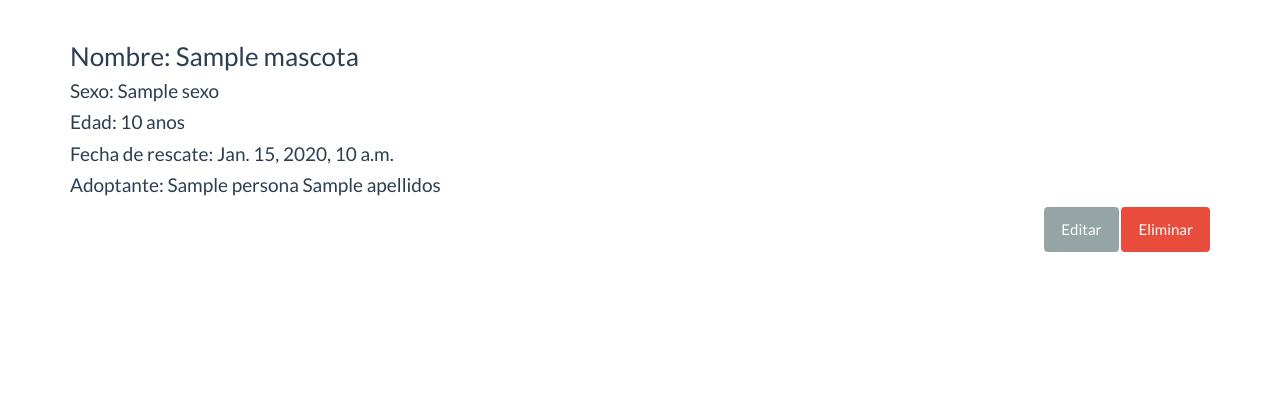
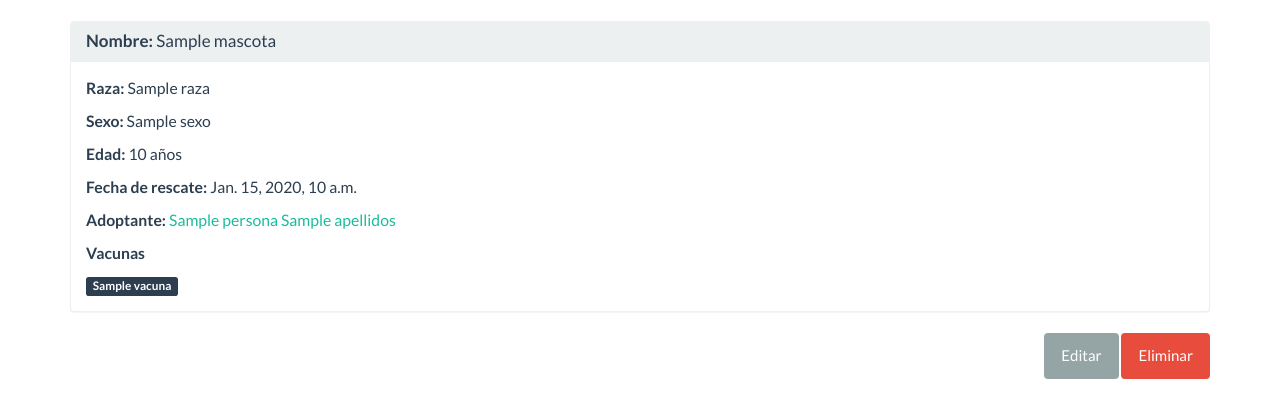
Before and after one commit to Emanuel971022/PlatformMascotas, a Django app: template templates/mascota/mascota_detail.html in a window 1280 px wide. Shown: the part 60-478 px from the top of the page. Run offline with Django 3.2, Linux system fonts and the light colour scheme; the template is opened without the code that fills it: most values are stand-ins (such as "Sample title", 1, 10 or a date in 2020); some libraries are stand-ins or nearby versions.

Commit message:
Ver detalles
Agregada la opción para ver detalles de las mascotas para cada vacuna o las mascotas para cada dueño

```diff
--- a/static/css/style.css
+++ b/static/css/style.css
@@ -9,3 +9,25 @@
 #save {
     margin-bottom: 20px;
 }
+
+.link-label {
+    color: #FFFFFF;
+    font-size: 105%;
+}
+
+.link-label:hover {
+    text-decoration: none;
+    color: #FFFFFF;
+}
+
+p {
+    font-size: 105%;
+}
+
+.link-p:hover {
+    text-decoration: none;
+}
+
+#vacunaAling {
+    vertical-align: center;
+}
--- a/templates/mascota/mascota_detail.html
+++ b/templates/mascota/mascota_detail.html
@@ -9,11 +9,29 @@
 {% block title %} Raza {{mascota.nombre}} {% endblock %}
 
 {% block content %}
-<h3>Nombre: {{mascota.nombre}}</h3>
-<h4>Sexo: {{mascota.sexo}}</h4>
-<h4>Edad: {{mascota.edad_aproximada}} anos</h4>
-<h4>Fecha de rescate: {{mascota.fecha_rescate}}</h4>
-<h4>Adoptante: {{mascota.persona.nombre}} {{mascota.persona.apellidos}}</h4>
+
+
+<div class="panel panel-default">
+    <div class="panel-heading">
+        <h3 class="panel-title"><strong>Nombre:</strong> {{mascota.nombre}}</h3>
+    </div>
+    <div class="panel-body">
+        <p><strong>Raza:</strong> {{mascota.raza.nombre}}</p>
+        <p><strong>Sexo:</strong> {{mascota.sexo}}</p>
+        <p><strong>Edad:</strong> {{mascota.edad_aproximada}} años</p>
+        <p><strong>Fecha de rescate:</strong> {{mascota.fecha_rescate}}</p>
+        {% if mascota.persona %}
+            <p><strong>Adoptante:</strong> <a href="{% url 'mascota:mascotas_persona' mascota.persona.id %}" class="link-p">{{mascota.persona.nombre}} {{mascota.persona.apellidos}}</a></p>
+        {% endif %}
+        {% if vacunas %}
+        <p><strong>Vacunas</strong></p>
+            {% for vacuna in vacunas %}
+                <span class="label label-primary"><a href="{% url 'mascota:vacuna_MascotasAplicadas' vacuna.id %}" class="link-label">{{vacuna.nombre}}</a></span>
+            {% endfor %}
+        {% endif %}
+    </div>
+</div>
+
 <div class="action-btn">
     <a class="btn btn-default" href="{% url 'mascota:mascota_editar' mascota.id %}">Editar</a>
     <a class="btn btn-danger" href="{% url 'mascota:mascota_eliminar' mascota.id %}">Eliminar</a>
--- a/templates/mascota/mascota_form.html
+++ b/templates/mascota/mascota_form.html
@@ -10,7 +10,7 @@
 
 {% block content %}
 <form method="post">
-    <h1>Registrar mascota</h1>
+    <h2>Registrar mascota</h2>
     {% csrf_token %}
     {{ form.as_p }}
     <button type="submit" class="btn btn-default" id="save">Guardar</button>
--- a/templates/mascota/raza_list.html
+++ b/templates/mascota/raza_list.html
@@ -9,6 +9,8 @@
 {% endblock %}
 
 {% block content %}
+<h2>Listado de razas registradas</h2>
+<br>
 <table class="table table-bordered">
     {% if razas %}
     <thead class="title-table">
--- a/templates/mascota/vacuna_list.html
+++ b/templates/mascota/vacuna_list.html
@@ -9,6 +9,10 @@
 {% endblock %}
 
 {% block content %}
+<h2>Listado de vacunas registradas</h2>
+
+<br>
+
 <table class="table table-bordered">
     {% if vacunas %}
     <thead class="title-table">
```
Also changed, not shown: apps/mascota/urls.py (+4 -3 lines), apps/mascota/views.py (+15 -3 lines), templates/mascota/mascota_list.html (+26 -6 lines), templates/mascota/raza_detail.html (+10 -4 lines), templates/mascota/vacuna_detail.html (+13 -4 lines), templates/mascota/vacuna_delete.html (renamed from templates/mascota/vacuna_detele.html).
